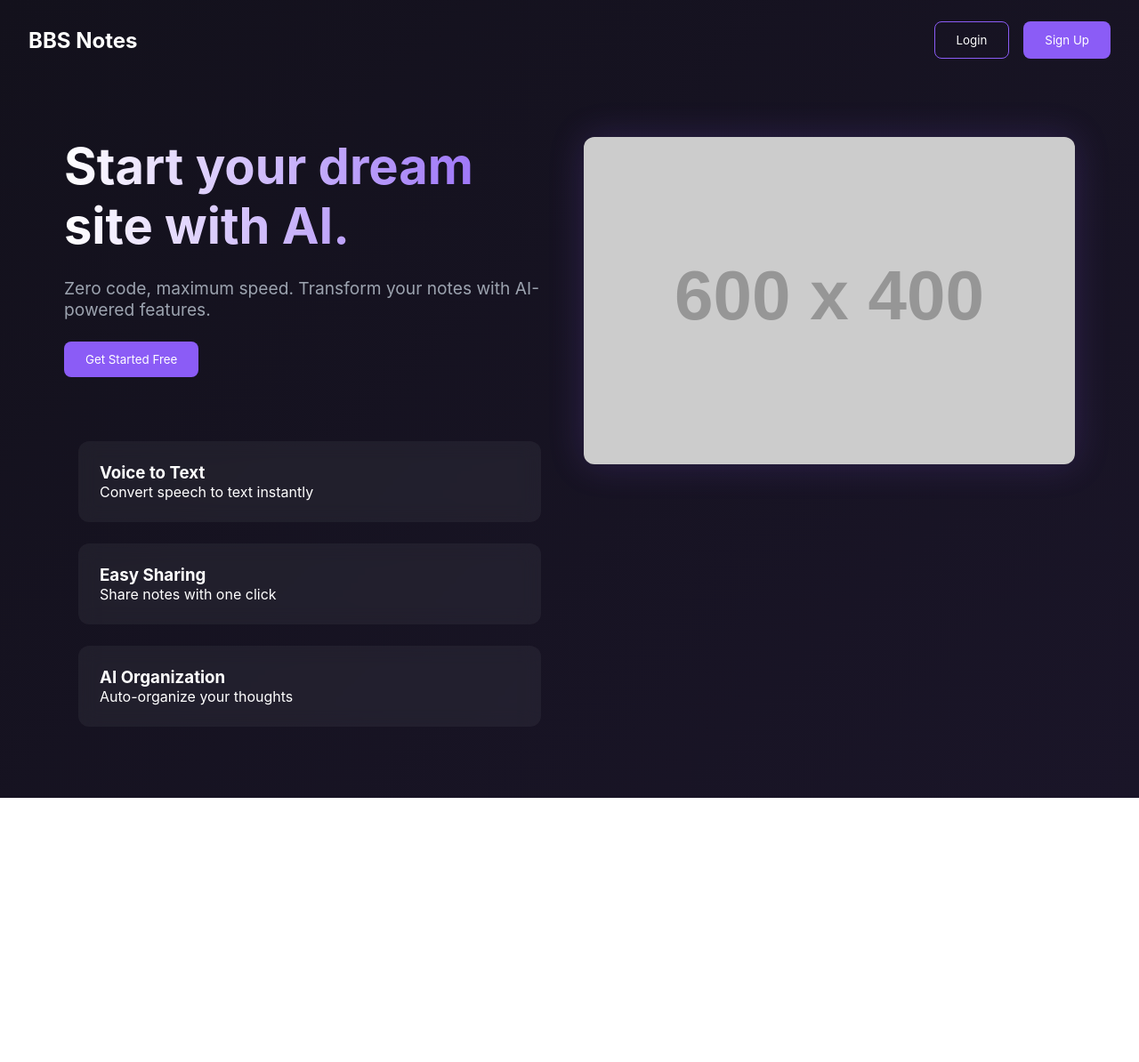
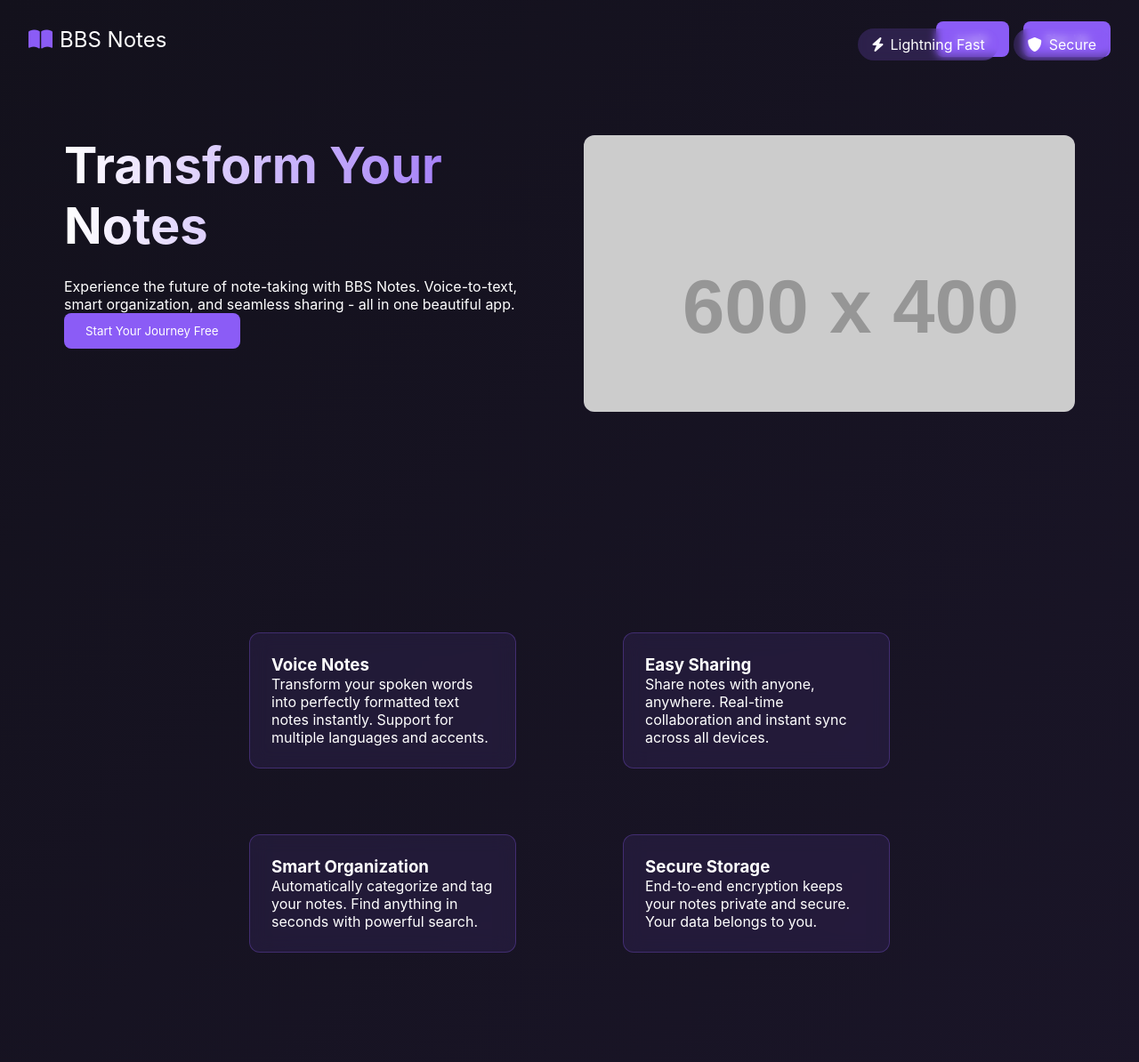
Before and after one commit to Shadowstrike17/bbs-notes, a plain HTML site: page index.html in a window 1280 px wide. Shown: the whole page at 89% size. Before the commit the page ends 897 px from the top, so only its background shows below. Drawn offline with Linux system fonts and the light colour scheme; placeholder pictures from the web are drawn by us.

Commit message:
Update index.html

```diff
--- a/index.html
+++ b/index.html
@@ -3,7 +3,8 @@
 <head>
     <meta charset="UTF-8">
     <meta name="viewport" content="width=device-width, initial-scale=1.0">
-    <title>BBS Notes - AI-Powered Note Taking</title>
+    <title>BBS Notes - Modern Note Taking</title>
+    <link rel="stylesheet" href="https://cdnjs.cloudflare.com/ajax/libs/font-awesome/6.0.0/css/all.min.css">
     <style>
         * {
             margin: 0;
@@ -26,9 +27,15 @@
         }
 
         .logo {
+            display: flex;
+            align-items: center;
+            gap: 0.5rem;
             font-size: 1.5rem;
-            font-weight: bold;
             color: #fff;
+        }
+
+        .logo i {
+            color: #8B5CF6;
         }
 
         .nav-buttons {
@@ -42,6 +49,9 @@
             border: none;
             cursor: pointer;
             transition: all 0.3s ease;
+            display: flex;
+            align-items: center;
+            gap: 0.5rem;
         }
 
         .btn-primary {
@@ -49,156 +59,228 @@
             color: white;
         }
 
-        .btn-outline {
-            background: transparent;
-            border: 1px solid #8B5CF6;
-            color: white;
-        }
-
-        .btn:hover {
-            transform: translateY(-2px);
-            box-shadow: 0 0 20px rgba(139, 92, 246, 0.3);
-        }
-
         .hero {
+            text-align: left;
+            padding: 4rem 2rem;
+            max-width: 1200px;
+            margin: 0 auto;
             display: grid;
             grid-template-columns: 1fr 1fr;
-            padding: 4rem 2rem;
             gap: 2rem;
-            max-width: 1200px;
-            margin: 0 auto;
         }
 
         .hero-content {
-            display: flex;
-            flex-direction: column;
-            justify-content: center;
-            gap: 1.5rem;
+            max-width: 600px;
         }
 
         .hero-title {
             font-size: 3.5rem;
-            line-height: 1.2;
+            margin-bottom: 1.5rem;
             background: linear-gradient(90deg, #fff, #8B5CF6);
             -webkit-background-clip: text;
             -webkit-text-fill-color: transparent;
         }
 
-        .hero-subtitle {
-            font-size: 1.2rem;
-            color: #9CA3AF;
+        .feature-section {
+            padding: 4rem 2rem;
+            position: relative;
         }
 
-        .features {
-            display: grid;
-            grid-template-columns: repeat(auto-fit, minmax(250px, 1fr));
-            gap: 1.5rem;
-            padding: 1rem;
-            margin-top: 2rem;
+        .jarvis-container {
+            position: relative;
+            max-width: 1200px;
+            margin: 0 auto;
+            min-height: 600px;
         }
 
-        .feature-card {
-            background: rgba(255, 255, 255, 0.05);
-            padding: 1.5rem;
-            border-radius: 12px;
+        .feature-cube {
+            width: 200px;
+            height: 200px;
+            position: absolute;
+            left: 50%;
+            top: 50%;
+            transform: translate(-50%, -50%);
+            transform-style: preserve-3d;
+            animation: rotate 20s infinite linear;
+            cursor: pointer;
+        }
+
+        .cube-face {
+            position: absolute;
+            width: 200px;
+            height: 200px;
+            background: rgba(139, 92, 246, 0.1);
             backdrop-filter: blur(10px);
+            border: 1px solid rgba(139, 92, 246, 0.3);
+            display: flex;
+            align-items: center;
+            justify-content: center;
+            flex-direction: column;
+            gap: 1rem;
             transition: all 0.3s ease;
         }
 
-        .feature-card:hover {
-            transform: translateY(-5px);
-            box-shadow: 0 0 30px rgba(139, 92, 246, 0.2);
+        .cube-face:hover {
+            background: rgba(139, 92, 246, 0.2);
         }
 
-        .preview-container {
-            position: relative;
+        .cube-face i {
+            font-size: 2rem;
+            color: #8B5CF6;
         }
 
-        .preview-image {
-            width: 100%;
+        .feature-details {
+            position: absolute;
+            width: 300px;
+            padding: 1.5rem;
+            background: rgba(139, 92, 246, 0.1);
+            backdrop-filter: blur(10px);
+            border: 1px solid rgba(139, 92, 246, 0.3);
             border-radius: 12px;
-            box-shadow: 0 0 40px rgba(139, 92, 246, 0.2);
+            opacity: 0;
+            transition: all 0.3s ease;
+            pointer-events: none;
         }
 
-        @media (max-width: 768px) {
-            .hero {
-                grid-template-columns: 1fr;
-                text-align: center;
+        .feature-details.active {
+            opacity: 1;
+            pointer-events: all;
         }
 
-            .hero-title {
-                font-size: 2.5rem;
+        .jarvis-line {
+            position: absolute;
+            background: linear-gradient(90deg, transparent, #8B5CF6);
+            height: 1px;
+            opacity: 0;
+            transition: all 0.3s ease;
         }
 
-            .features {
-                grid-template-columns: 1fr;
+        .jarvis-line.active {
+            opacity: 1;
         }
+
+        @keyframes rotate {
+            from { transform: translate(-50%, -50%) rotateX(0) rotateY(0); }
+            to { transform: translate(-50%, -50%) rotateX(360deg) rotateY(360deg); }
+        }
+
+        .badges {
+            position: absolute;
+            top: 2rem;
+            right: 2rem;
+            display: flex;
+            gap: 1rem;
+        }
+
+        .badge {
+            padding: 0.5rem 1rem;
+            border-radius: 20px;
+            background: rgba(139, 92, 246, 0.2);
+            backdrop-filter: blur(5px);
+            display: flex;
+            align-items: center;
+            gap: 0.5rem;
+        }
+
+        .video-container {
+            width: 100%;
+            aspect-ratio: 16/9;
+            background: rgba(139, 92, 246, 0.1);
+            border-radius: 12px;
+            overflow: hidden;
         }
     </style>
 </head>
 <body>
     <nav>
-        <div class="logo">BBS Notes</div>
+        <div class="logo">
+            <i class="fas fa-book-open"></i>
+            BBS Notes
+        </div>
         <div class="nav-buttons">
-            <button class="btn btn-outline">Login</button>
+            <button class="btn btn-primary">Login</button>
             <button class="btn btn-primary">Sign Up</button>
         </div>
     </nav>
 
-    <main>
+    <div class="badges">
+        <div class="badge">
+            <i class="fas fa-bolt"></i>
+            Lightning Fast
+        </div>
+        <div class="badge">
+            <i class="fas fa-shield-alt"></i>
+            Secure
+        </div>
+    </div>
+
     <section class="hero">
         <div class="hero-content">
-                <h1 class="hero-title">Start your dream site with AI.</h1>
-                <p class="hero-subtitle">Zero code, maximum speed. Transform your notes with AI-powered features.</p>
-                <div class="hero-buttons">
-                    <button class="btn btn-primary">Get Started Free</button>
+            <h1 class="hero-title">Transform Your Notes</h1>
+            <p>Experience the future of note-taking with BBS Notes. Voice-to-text, smart organization, and seamless sharing - all in one beautiful app.</p>
+            <button class="btn btn-primary">Start Your Journey Free</button>
         </div>
-                <div class="features">
-                    <div class="feature-card">
-                        <h3>Voice to Text</h3>
-                        <p>Convert speech to text instantly</p>
-                    </div>
-                    <div class="feature-card">
-                        <h3>Easy Sharing</h3>
-                        <p>Share notes with one click</p>
-                    </div>
-                    <div class="feature-card">
-                        <h3>AI Organization</h3>
-                        <p>Auto-organize your thoughts</p>
-                    </div>
-                </div>
-            </div>
-            <div class="preview-container">
-                <img src="https://placehold.co/600x400/1A1528/8B5CF6" alt="App Preview" class="preview-image">
+        <div class="video-container">
+            <img src="https://placehold.co/600x400/1A1528/8B5CF6" alt="BBS Notes Demo">
         </div>
     </section>
-    </main>
+
+    <section class="feature-section">
+        <div class="jarvis-container" id="jarvisContainer">
+            <!-- Features will be added dynamically -->
+        </div>
+    </section>
 
     <script>
-        // Add smooth scroll behavior
-        document.querySelectorAll('a[href^="#"]').forEach(anchor => {
-            anchor.addEventListener('click', function (e) {
-                e.preventDefault();
-                document.querySelector(this.getAttribute('href')).scrollIntoView({
-                    behavior: 'smooth'
-                });
-            });
-        });
+        const features = [
+            {
+                icon: 'fas fa-microphone-alt',
+                title: 'Voice Notes',
+                description: 'Transform your spoken words into perfectly formatted text notes instantly. Support for multiple languages and accents.',
+                position: { top: '20%', left: '20%' }
+            },
+            {
+                icon: 'fas fa-share-alt',
+                title: 'Easy Sharing',
+                description: 'Share notes with anyone, anywhere. Real-time collaboration and instant sync across all devices.',
+                position: { top: '20%', right: '20%' }
+            },
+            {
+                icon: 'fas fa-folder-tree',
+                title: 'Smart Organization',
+                description: 'Automatically categorize and tag your notes. Find anything in seconds with powerful search.',
+                position: { bottom: '20%', left: '20%' }
+            },
+            {
+                icon: 'fas fa-lock',
+                title: 'Secure Storage',
+                description: 'End-to-end encryption keeps your notes private and secure. Your data belongs to you.',
+                position: { bottom: '20%', right: '20%' }
+            }
+        ];
 
-        // Add animation to feature cards on scroll
-        const observer = new IntersectionObserver((entries) => {
-            entries.forEach(entry => {
-                if (entry.isIntersecting) {
-                    entry.target.style.opacity = 1;
-                    entry.target.style.transform = 'translateY(0)';
-                }
-            });
-        });
+        const container = document.getElementById('jarvisContainer');
 
-        document.querySelectorAll('.feature-card').forEach((card) => {
-            card.style.opacity = 0;
-            card.style.transform = 'translateY(20px)';
-            observer.observe(card);
+        features.forEach(feature => {
+            const details = document.createElement('div');
+            details.className = 'feature-details';
+            details.innerHTML = `
+                <h3>${feature.title}</h3>
+                <p>${feature.description}</p>
+            `;
+            Object.assign(details.style, feature.position);
+
+            const line = document.createElement('div');
+            line.className = 'jarvis-line';
+
+            container.appendChild(details);
+            container.appendChild(line);
+
+            // Add click event to show/hide details
+            setTimeout(() => {
+                details.classList.add('active');
+                line.classList.add('active');
+            }, Math.random() * 1000);
         });
     </script>
 </body>
```
Lines whose indentation alone changed are shown as unchanged.
